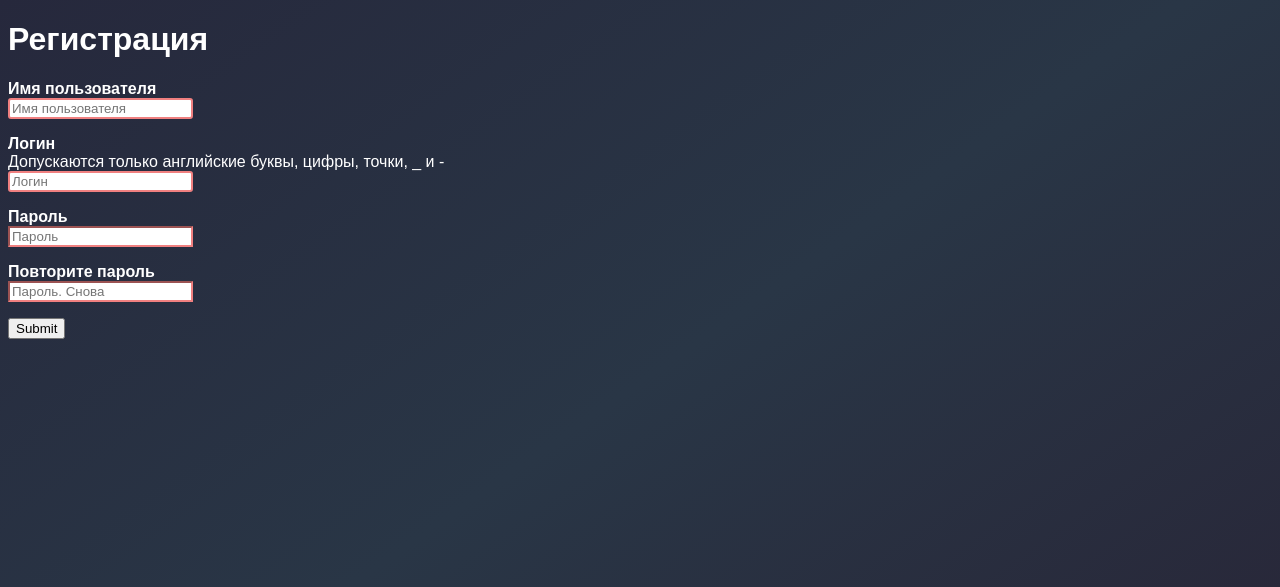
After one commit to Minemaster656/GDT-web, a FastAPI app: template templates/register.html in a window 1280 px wide. The commit adds this page. Shown: the top 587 px of the page. Run offline with FastAPI, Linux system fonts and the light colour scheme; the template is opened without the code that fills it, so the values that code supplies are empty.

Commit message:
АААА РЕГИСТРАЦИЯ /АААА

```diff
--- a/main.py
+++ b/main.py
@@ -1,8 +1,11 @@
-from fastapi import FastAPI, Request
+from fastapi import FastAPI, Request, HTTPException
 from fastapi.templating import Jinja2Templates
 from fastapi.staticfiles import StaticFiles
+from starlette.responses import JSONResponse
+
 import DB
 import Data
+import Utils
 
 app = FastAPI()
 templates = Jinja2Templates(directory="templates")
@@ -17,6 +20,47 @@ async def read_root(request: Request):
 async def read_item(request: Request, item_id: int):
     item = DB.db.find_one({"_id": item_id})
     return templates.TemplateResponse("item.html", {"request": request, "item": item})
+@app.get("/register")
+async def read_register(request: Request):
+    return templates.TemplateResponse("register.html", {"request": request})
+
+
+@app.post("/API/register")
+async def register_user(request: Request):
+    data = await request.json()
+
+    if not data:
+        raise HTTPException(status_code=400, detail="No data provided")
+
+    username = data.get("username")
+    login = data.get("login")
+    password = data.get("password")
+    password1 = data.get("password1")
+
+    # Проверка и обработка данных для регистрации пользователя
+    # ...
+    hashed_password = Utils.hash_SHA3_str(password)
+    hashed_password1 = Utils.hash_SHA3_str(password1)
+
+    registration_successful = False
+    message=""
+    if hashed_password==hashed_password1:
+
+        doc = DB.db.users.find_one({"login": login})
+        if not doc:
+            DB.addUser(username, login, hashed_password)
+            registration_successful = True
+        else:
+            message="Пользователь с таким логином уже существует"
+
+
+
+
+    # Возвращение результата регистрации
+    if registration_successful:
+        return {"success": True, "message": "Пользователь успешно зарегистрирован"}
+    else:
+        return {"success": False, "message": f"Ошибка при регистрации: {message}"}
 
 if __name__ == "__main__":
     import uvicorn
--- /dev/null
+++ b/static/main.css
@@ -0,0 +1,22 @@
+html {
+    font-family: Arial, Helvetica, sans-serif;
+    background: linear-gradient(325deg, rgba(40, 36, 54, 1) 0%, rgba(41, 54, 70, 1) 51%, rgba(38, 40, 60, 1) 100%);
+    background-attachment: fixed;
+    background-repeat: no-repeat;
+    background-size: cover;
+    color: white;
+}
+
+.page {
+
+}
+input[type="text"]{
+    border: 2px solid gray;
+    border-radius: 3px;
+}
+input:required{
+    border-color: lightcoral;
+}
+label{
+
+}
--- a/templates/index.html
+++ b/templates/index.html
@@ -2,7 +2,8 @@
 <html lang="en">
 <head>
     <meta charset="UTF-8">
-    <title>Title</title>
+    <meta name="viewport" content="width=device-width, initial-scale=1.0">
+    <title>Document</title>
 </head>
 <body>
 
--- /dev/null
+++ b/templates/register.html
@@ -0,0 +1,33 @@
+<!DOCTYPE html>
+<html lang="en">
+<head>
+    <meta charset="UTF-8">
+    <meta name="viewport" content="width=device-width, initial-scale=1.0">
+    <link rel="stylesheet" href="/static/main.css">
+    <script src="https://code.jquery.com/jquery-3.6.0.min.js"></script>
+
+    <title>GDT | Регистрация</title>
+</head>
+<body>
+    <div class="page">
+        <form action="#" method="POST" id="registrationForm">
+            <h1>Регистрация</h1>
+            <label for="username"><b>Имя пользователя</b><br></label>
+            <input type="text" id="username" name="username" placeholder="Имя пользователя" required>
+            <p></p>
+            <label for="login"><b>Логин</b><br>Допускаются только английские буквы, цифры, точки, _ и -<br></label>
+            <input type="text" id="login" name="login" placeholder="Логин" required pattern="[a-zA-Z0-9\-\_\.]" maxlength="32">
+            <p></p>
+            <label for="password"><b>Пароль</b><br></label>
+            <input type="password" id="password" name="password" placeholder="Пароль" required>
+            <p></p>
+            <label for="password1"><b>Повторите пароль</b><br></label>
+            <input type="password" id="password1" name="password" placeholder="Пароль. Снова" required>
+            <p></p>
+            <input type="submit" name="submit" id="submit" title="Зарегистрироваться">
+        </form>
+        <div id="message"></div>
+        <script src="/static/registerForm.js"></script>
+    </div>
+</body>
+</html>
```
Also changed, not shown: DB.py (+18 -1 lines), CONFIG.py (added).
